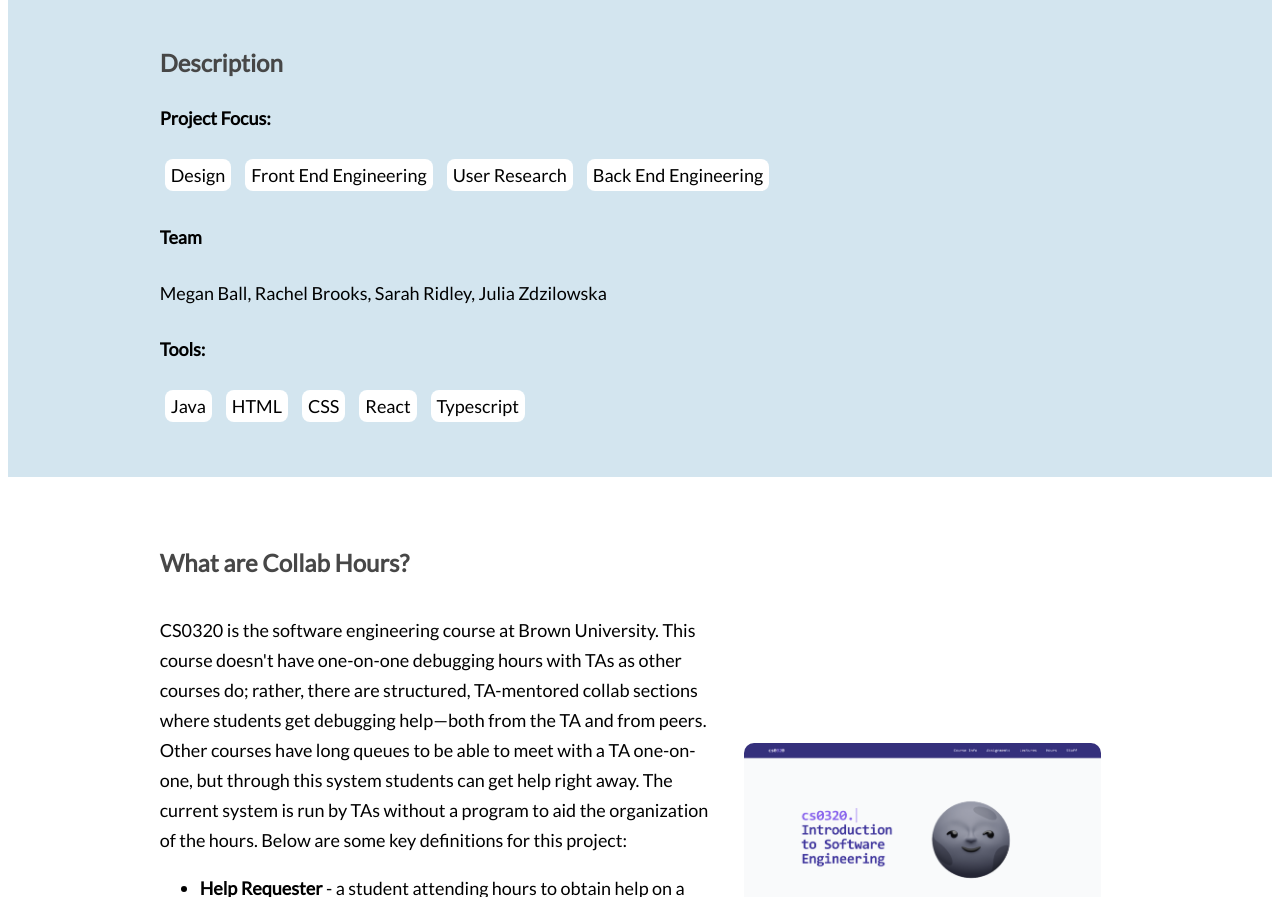
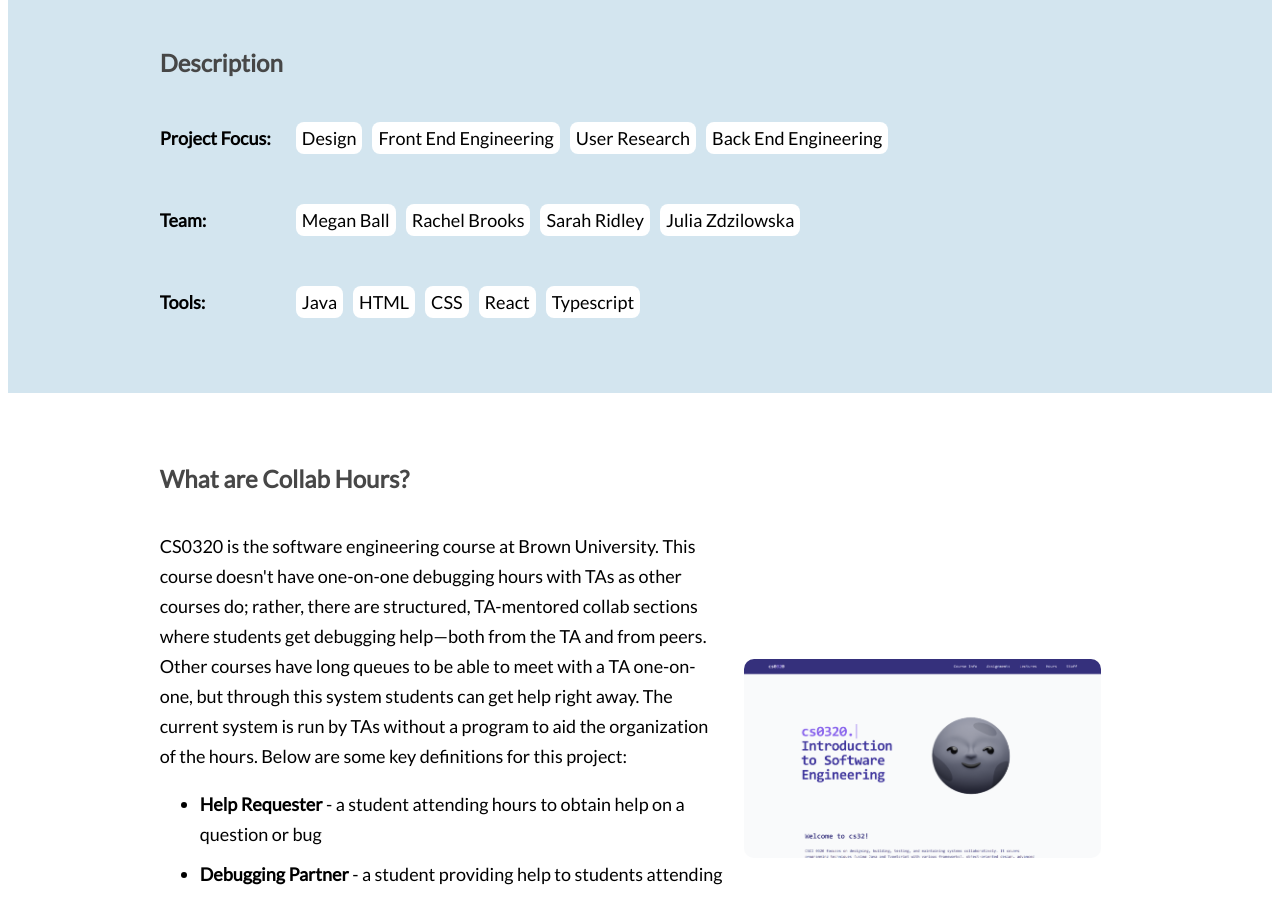
Before and after one commit to helium-balloon/portfolio, a plain HTML site: page pages/cs32.html in a window 1280 px wide. Shown: the part 1086-1983 px from the top of the page. Drawn offline with Linux system fonts and the light colour scheme.

Commit message:
feat: description editing

```diff
--- a/pages/cs32.html
+++ b/pages/cs32.html
@@ -61,19 +61,30 @@
       <div class="section">
         <h2>Description</h2>
         <div id="description">
-          <h5>Project Focus:</h5>
+          <div class="grid-container">
+            <div class="grid-item"><h5>Project Focus:</h5></div>
+            <div class="middle grid-item margin-left">
               <button class="tags-white">Design</button>
               <button class="tags-white">Front End Engineering</button>
               <button class="tags-white">User Research</button>
               <button class="tags-white">Back End Engineering</button>
-          <h5>Team</h5>
-          <p>Megan Ball, Rachel Brooks, Sarah Ridley, Julia Zdzilowska</p>
-          <h5>Tools:</h5>
+            </div>
+            <div class="grid-item"><h5>Team:</h5></div>
+            <div class="middle grid-item margin-left">
+              <button class="tags-white">Megan Ball</button>
+              <button class="tags-white">Rachel Brooks</button>
+              <button class="tags-white">Sarah Ridley</button>
+              <button class="tags-white">Julia Zdzilowska</button>
+            </div>
+            <div class="grid-item"><h5>Tools:</h5></div>
+            <div class="middle grid-item margin-left">
               <button class="tags-white">Java</button>
               <button class="tags-white">HTML</button>
               <button class="tags-white">CSS</button>
               <button class="tags-white">React</button>
               <button class="tags-white">Typescript</button>
+            </div>
+          </div>
         </div>
       </div>
     </div>
--- a/styles/styles.css
+++ b/styles/styles.css
@@ -298,7 +298,7 @@ video {
   background-color: white;
   border: none;
   margin-left: 5px;
-  margin-bottom: 5px;
+  /* margin-bottom: 5px; */
   margin-right: 5px;
   border-radius: 8px;
   /* padding-left: 6px; */
@@ -358,3 +358,20 @@ video {
   width: 90%;
   border-radius: 10px;
 }
+.team-text {
+  margin-left: 10px;
+}
+
+.grid-container {
+  display: grid;
+  grid-template-columns: auto auto;
+  justify-items: start;
+  justify-content: start;
+}
+.grid-item {
+  font-size: 30px;
+  text-align: left;
+}
+.margin-left{
+  margin-left: 20px;
+}
```
Lines whose indentation alone changed are shown as unchanged.
